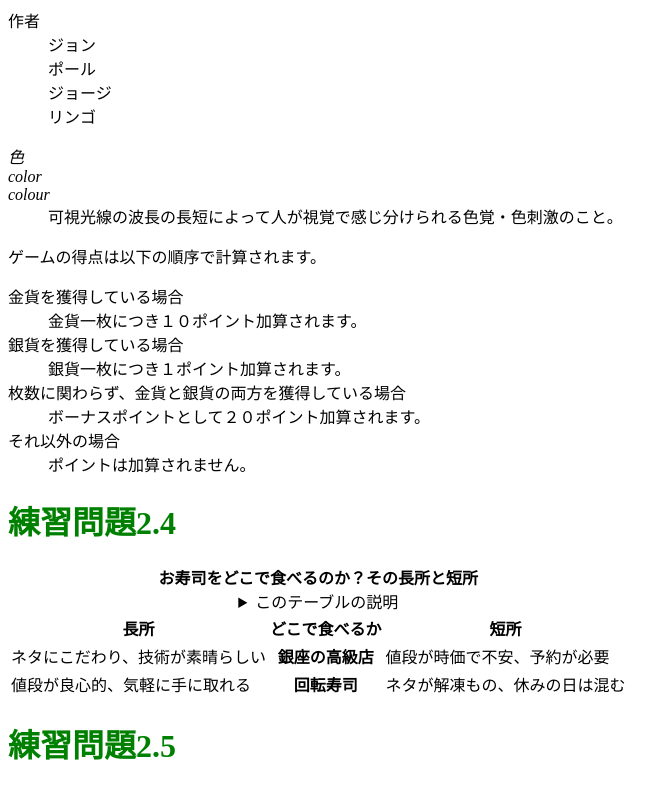
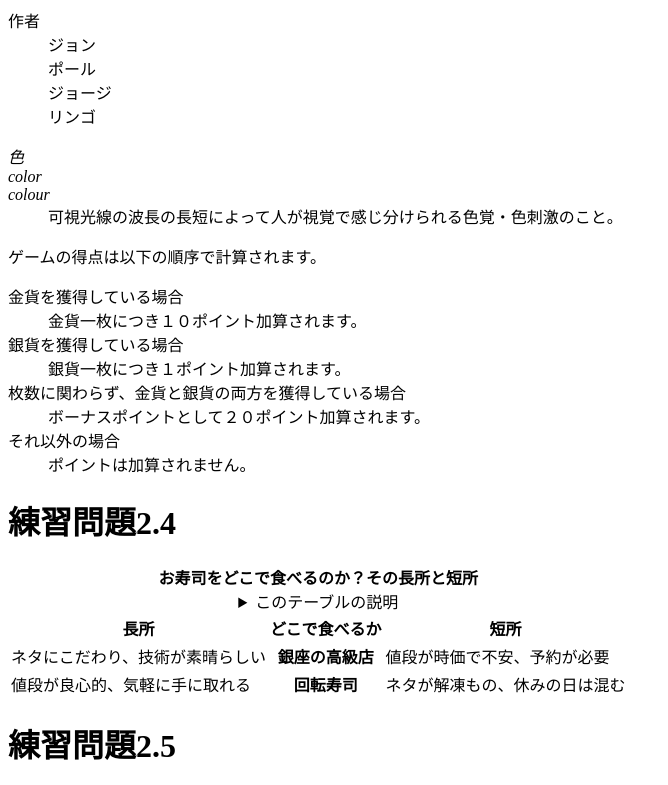
Before and after one commit to ryoutoisoda200040624/ryoiso, a plain HTML site: page index.html in a window 1280 px wide. Shown: the part 404-1189 px from the top of the page, without its empty margins (0-668 px from the left). Drawn offline with Linux system fonts and the light colour scheme.

Commit message:
Update mystyle.css

```diff
--- a/mystyle.css
+++ b/mystyle.css
@@ -1,2 +1,3 @@
-h1{color:green;}
+/*h1{color:green;}*/
+h1{color:#FOAO5O;}
 th td{border:dashed thick black;}
```
